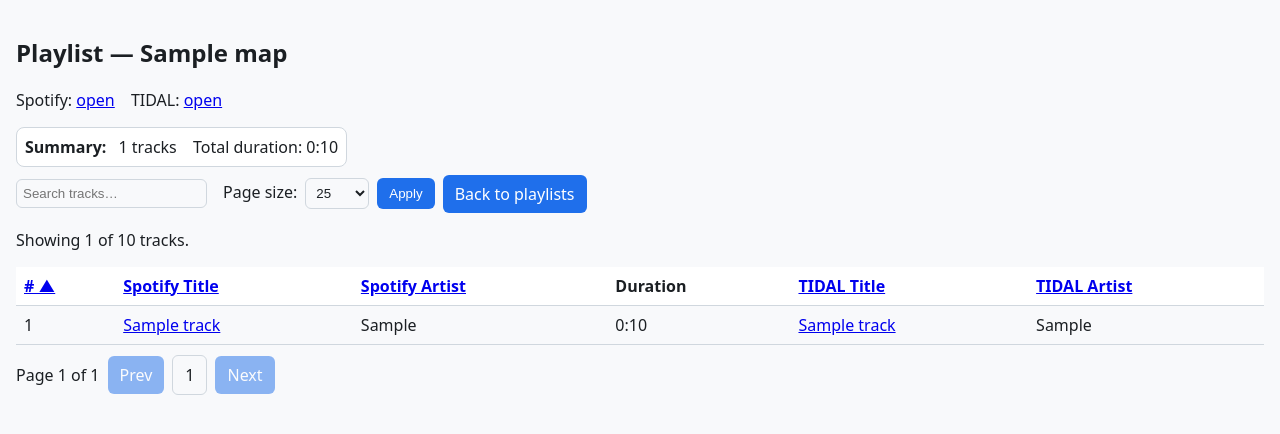
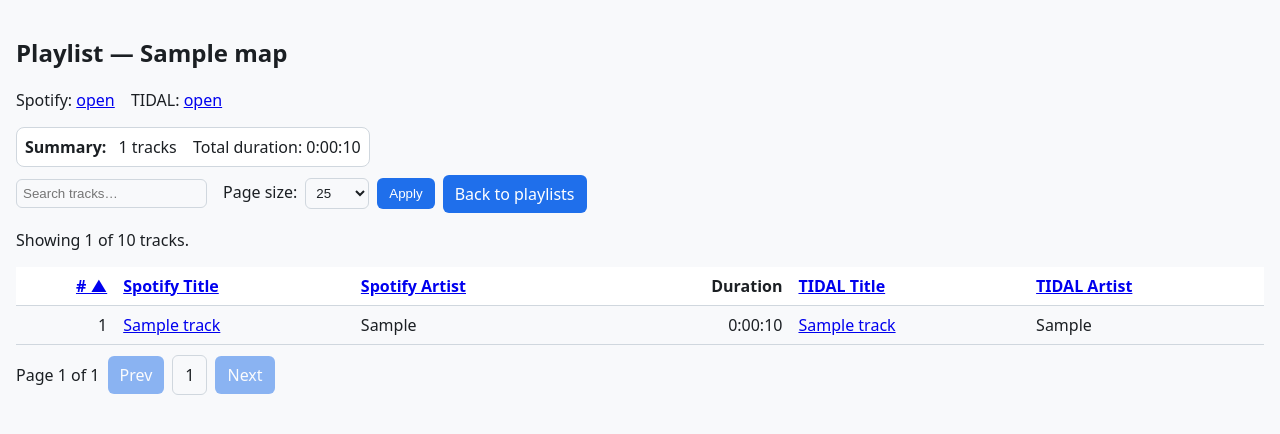
Before and after one commit to planetf1/musicsync, a FastAPI app: page /library/playlists/1 in a window 1280 px wide. Shown: the part 111-545 px from the top of the page. Run offline with FastAPI, Linux system fonts and the light colour scheme; tables that the repository leaves empty hold one stand-in row (values such as "Sample post"); some libraries are stand-ins or nearby versions.

Commit message:
show overall playlist time
Signed-off-by: Nigel Jones <jonesn@uk.ibm.com>

```diff
--- a/app/main.py
+++ b/app/main.py
@@ -1583,6 +1583,15 @@
             page=page,
             page_size=page_size,
         )
+        # Attach lightweight stats (count and total duration) for visible items only
+        try:
+            for it in items:
+                try:
+                    it["stats"] = get_playlist_stats(db, it["spotify_id"])  # type: ignore[index]
+                except Exception:
+                    it["stats"] = {"count": 0, "total_seconds": 0}
+        except Exception:
+            pass
     pages = (total + page_size - 1) // page_size if page_size else 1
     if page < 1:
         page = 1
@@ -1667,7 +1676,6 @@
 async def status_page(request: Request):
     import platform
     import sys
-    import time
 
     # Connection status
     spotify_ok = False
--- a/app/static/style.css
+++ b/app/static/style.css
@@ -41,5 +41,13 @@
 .table th,.table td{padding:8px;border-bottom:1px solid var(--border);text-align:left}
 .table thead th{position:sticky;top:0;background:var(--card)}
 
+/* Numeric alignment */
+.table th.num, .table td.num{
+	text-align:right;
+	white-space:nowrap;
+	font-variant-numeric: tabular-nums;
+	font-feature-settings: "tnum" 1, "lnum" 1;
+}
+
 /* Cards */
 .card{background:var(--card);border:1px solid var(--border);border-radius:8px}
--- a/app/templates/library_artists.html
+++ b/app/templates/library_artists.html
@@ -49,7 +49,7 @@
           <th><a href="/library/artists?sort=last_synced_at&order={{ next_order if sort=='last_synced_at' else 'desc' }}&q={{ q }}&genre={{ genre }}&page_size={{ page_size_param }}">Last Synced{% if sort=='last_synced_at' %} {% if order=='asc' %}▲{% else %}▼{% endif %}{% endif %}</a></th>
           <th><a href="/library/artists?sort=spotify_name&order={{ next_order if sort=='spotify_name' else 'asc' }}&q={{ q }}&genre={{ genre }}&page_size={{ page_size_param }}">Spotify Artist{% if sort=='spotify_name' %} {% if order=='asc' %}▲{% else %}▼{% endif %}{% endif %}</a></th>
           <th><a href="/library/artists?sort=tidal_name&order={{ next_order if sort=='tidal_name' else 'asc' }}&q={{ q }}&genre={{ genre }}&page_size={{ page_size_param }}">TIDAL Artist{% if sort=='tidal_name' %} {% if order=='asc' %}▲{% else %}▼{% endif %}{% endif %}</a></th>
-          <th><a href="/library/artists?sort=confidence&order={{ next_order if sort=='confidence' else 'desc' }}&q={{ q }}&genre={{ genre }}&page_size={{ page_size_param }}">Confidence{% if sort=='confidence' %} {% if order=='asc' %}▲{% else %}▼{% endif %}{% endif %}</a></th>
+          <th class="num"><a href="/library/artists?sort=confidence&order={{ next_order if sort=='confidence' else 'desc' }}&q={{ q }}&genre={{ genre }}&page_size={{ page_size_param }}">Confidence{% if sort=='confidence' %} {% if order=='asc' %}▲{% else %}▼{% endif %}{% endif %}</a></th>
           <th><a href="/library/artists?sort=genre&order={{ next_order if sort=='genre' else 'asc' }}&q={{ q }}&genre={{ genre }}&page_size={{ page_size_param }}">Genres{% if sort=='genre' %} {% if order=='asc' %}▲{% else %}▼{% endif %}{% endif %}</a></th>
         </tr>
       </thead>
@@ -65,7 +65,7 @@
                 —
               {% endif %}
             </td>
-            <td>{{ '%.0f'|format(it.confidence or 0) }}</td>
+            <td class="num">{{ '%.0f'|format(it.confidence or 0) }}</td>
             <td>
               {% if it.genres and it.genres|length > 0 %}
                 {{ it.genres | join(', ') }}
--- a/app/templates/library_playlist_detail.html
+++ b/app/templates/library_playlist_detail.html
@@ -16,13 +16,7 @@
     <div class="card" style="margin: 8px 0; padding:8px; display:inline-block;">
       <strong>Summary:</strong>
       <span style="margin-left:8px;">{{ stats.count }} tracks</span>
-      <span style="margin-left:12px;">Total duration:
-        {% if h > 0 %}
-          {{ h }}:{% if m < 10 %}0{% endif %}{{ m }}:{% if s < 10 %}0{% endif %}{{ s }}
-        {% else %}
-          {{ m }}:{% if s < 10 %}0{% endif %}{{ s }}
-        {% endif %}
-      </span>
+      <span style="margin-left:12px;">Total duration: {{ h }}:{% if m < 10 %}0{% endif %}{{ m }}:{% if s < 10 %}0{% endif %}{{ s }}</span>
     </div>
   {% endif %}
   <form method="get" action="/library/playlists/{{ playlist.spotify_id }}" style="margin-bottom:10px; display:flex; gap:8px; align-items:center; flex-wrap: wrap;">
@@ -50,10 +44,10 @@
         <tr>
           {% set next_order = 'asc' if order=='desc' else 'desc' %}
           {% set page_size_param = 'all' if page_size == 0 else page_size %}
-          <th><a href="/library/playlists/{{ playlist.spotify_id }}?sort=position&order={{ next_order if sort=='position' else 'asc' }}&q={{ q }}&page_size={{ page_size_param }}"># {% if sort=='position' %}{% if order=='asc' %}▲{% else %}▼{% endif %}{% endif %}</a></th>
+          <th class="num"><a href="/library/playlists/{{ playlist.spotify_id }}?sort=position&order={{ next_order if sort=='position' else 'asc' }}&q={{ q }}&page_size={{ page_size_param }}"># {% if sort=='position' %}{% if order=='asc' %}▲{% else %}▼{% endif %}{% endif %}</a></th>
           <th><a href="/library/playlists/{{ playlist.spotify_id }}?sort=spotify_title&order={{ next_order if sort=='spotify_title' else 'asc' }}&q={{ q }}&page_size={{ page_size_param }}">Spotify Title{% if sort=='spotify_title' %} {% if order=='asc' %}▲{% else %}▼{% endif %}{% endif %}</a></th>
           <th><a href="/library/playlists/{{ playlist.spotify_id }}?sort=spotify_artist&order={{ next_order if sort=='spotify_artist' else 'asc' }}&q={{ q }}&page_size={{ page_size_param }}">Spotify Artist{% if sort=='spotify_artist' %} {% if order=='asc' %}▲{% else %}▼{% endif %}{% endif %}</a></th>
-          <th>Duration</th>
+          <th class="num">Duration</th>
           <th><a href="/library/playlists/{{ playlist.spotify_id }}?sort=tidal_title&order={{ next_order if sort=='tidal_title' else 'asc' }}&q={{ q }}&page_size={{ page_size_param }}">TIDAL Title{% if sort=='tidal_title' %} {% if order=='asc' %}▲{% else %}▼{% endif %}{% endif %}</a></th>
           <th><a href="/library/playlists/{{ playlist.spotify_id }}?sort=tidal_artist&order={{ next_order if sort=='tidal_artist' else 'asc' }}&q={{ q }}&page_size={{ page_size_param }}">TIDAL Artist{% if sort=='tidal_artist' %} {% if order=='asc' %}▲{% else %}▼{% endif %}{% endif %}</a></th>
         </tr>
@@ -61,14 +55,18 @@
       <tbody>
         {% for it in items %}
           <tr>
-            <td>{{ it.position }}</td>
+            <td class="num">{{ it.position }}</td>
             <td>
               <a href="https://open.spotify.com/track/{{ it.spotify_track_id }}" target="_blank" rel="noopener">{{ it.spotify_title }}</a>
             </td>
             <td>{{ it.spotify_artist }}</td>
-            <td>
+            <td class="num">
               {% if it.duration %}
-                {{ (it.duration // 60)|int }}:{{ '%02d' % (it.duration % 60) }}
+                {% set total = it.duration %}
+                {% set h = (total // 3600) | int %}
+                {% set m = ((total % 3600) // 60) | int %}
+                {% set s = (total % 60) | int %}
+                {{ h }}:{% if m < 10 %}0{% endif %}{{ m }}:{% if s < 10 %}0{% endif %}{{ s }}
               {% else %}
                 —
               {% endif %}
```
Also changed, not shown: app/templates/library_playlists.html (+15 -0 lines), app/templates/library_tracks.html (+8 -5 lines), README.md.
